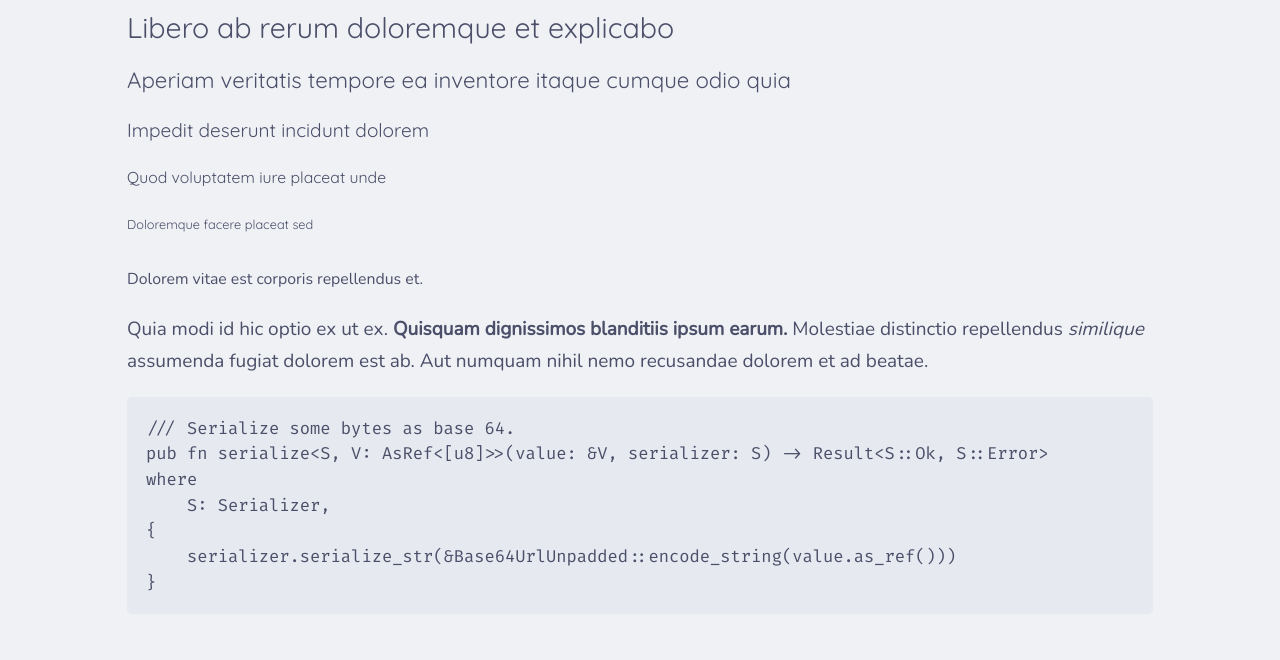
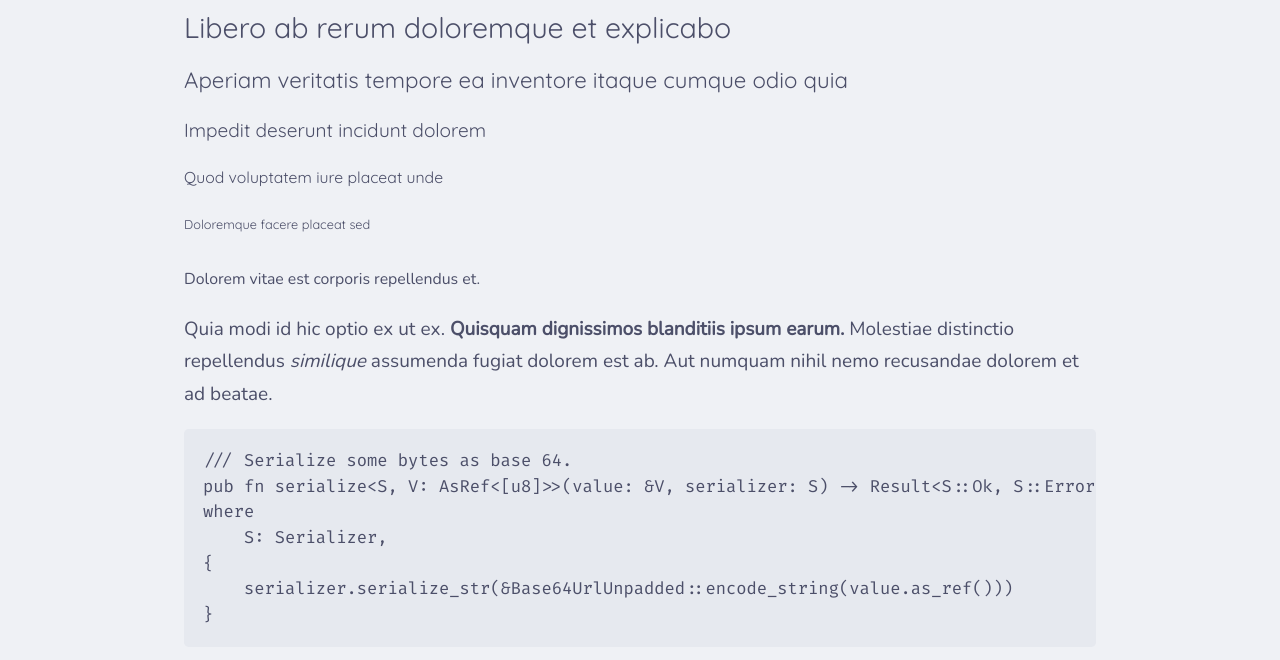
Before and after one commit to TrentShailer/common-frontend, a plain HTML site: page preview/index.html in a window 1280 px wide. Shown: the part 87-747 px from the top of the page. Drawn offline with Linux system fonts and the light colour scheme.

Commit message:
feat: reduce width of primary column

```diff
--- a/src/styles/layout.css
+++ b/src/styles/layout.css
@@ -1,3 +1,3 @@
 .column {
-  width: min(54rem, 90vw);
+  width: min(48rem, 90vw);
 }
```
